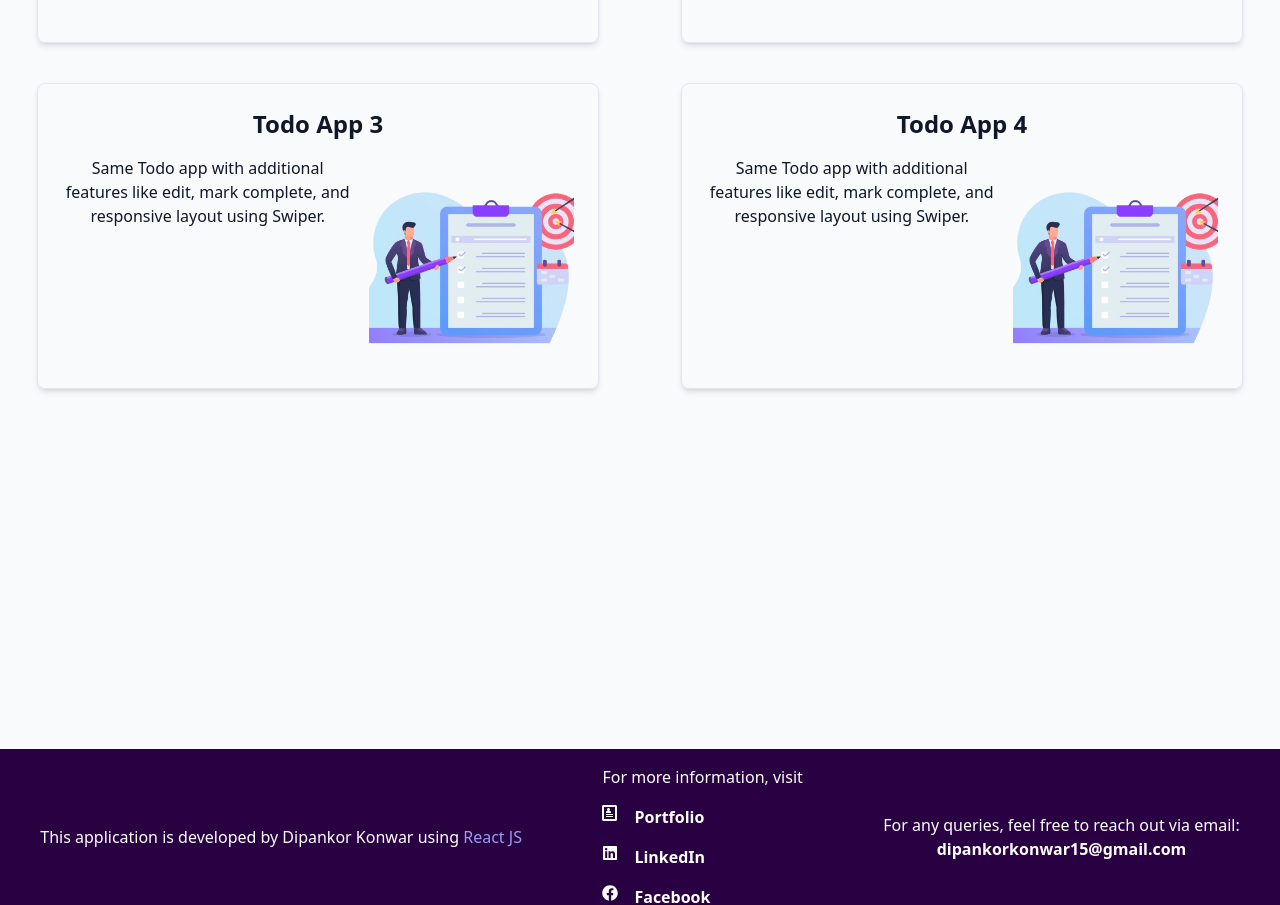
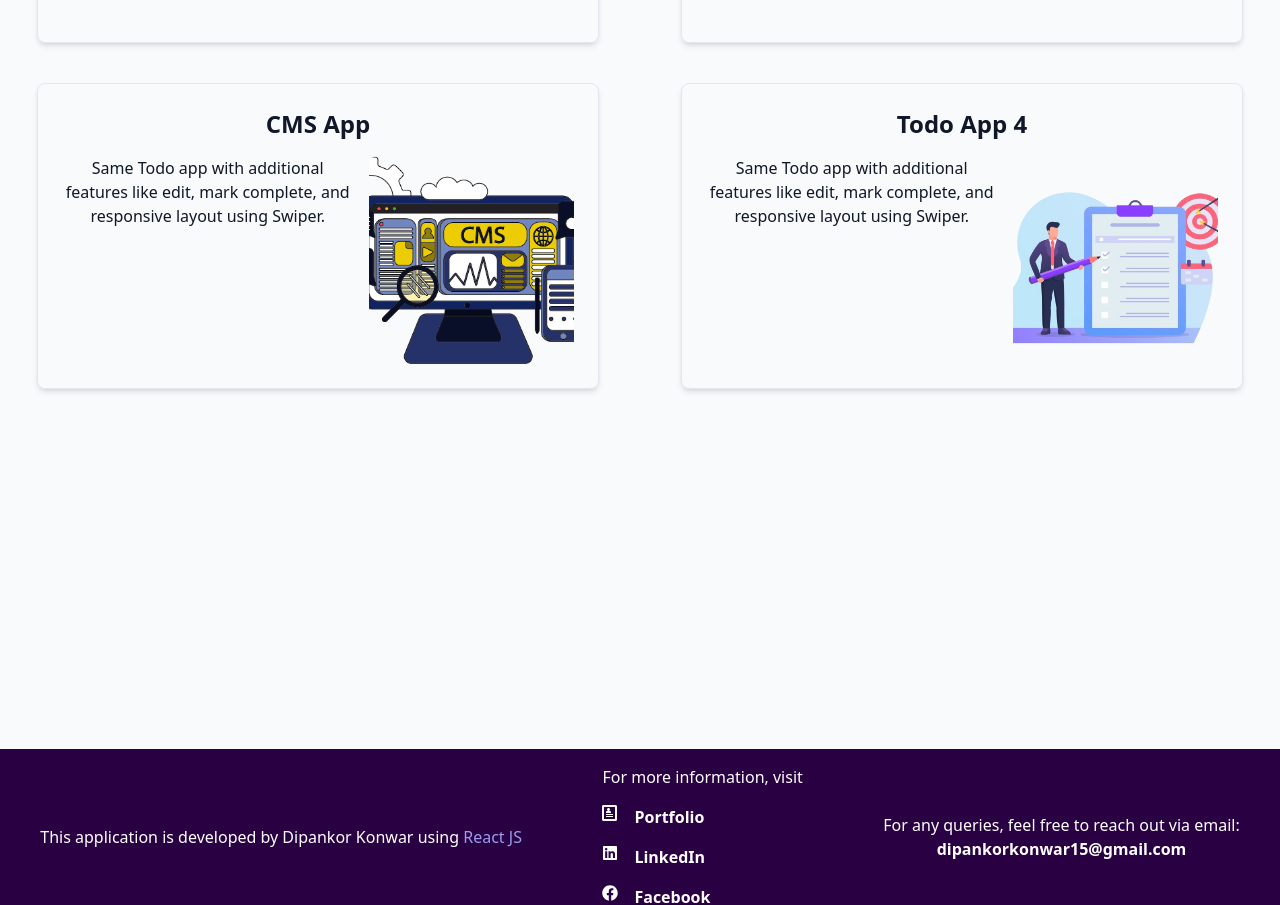
Before and after one commit to konwardk/portfolio, a React (Vite) app: page / in a window 1280 px wide. Shown: the part 1703-2608 px from the top of the page. Built offline with nearby package versions, Linux system fonts and the light colour scheme.

Commit message:
add cms image

```diff
--- a/src/components/Projects.jsx
+++ b/src/components/Projects.jsx
@@ -10,6 +10,7 @@ import { useEffect, useState } from 'react';
 const projects = {
   todo: "/projects/todo-vector.png",
   ecom: "/projects/ecommerce-vector.png",
+  cms : "/projects/cms-vector.png",
   // Add more project images if needed
 };
 
@@ -39,10 +40,10 @@ export const Projects = () => {
       image: projects.ecom,
     },
     {
-      title: "Todo App 3",
+      title: "CMS App",
       description:
         "Same Todo app with additional features like edit, mark complete, and responsive layout using Swiper.",
-      image: projects.todo,
+      image: projects.cms,
     },
     {
       title: "Todo App 4",
```
Also changed, not shown: public/projects/cms-vector.png (added).
